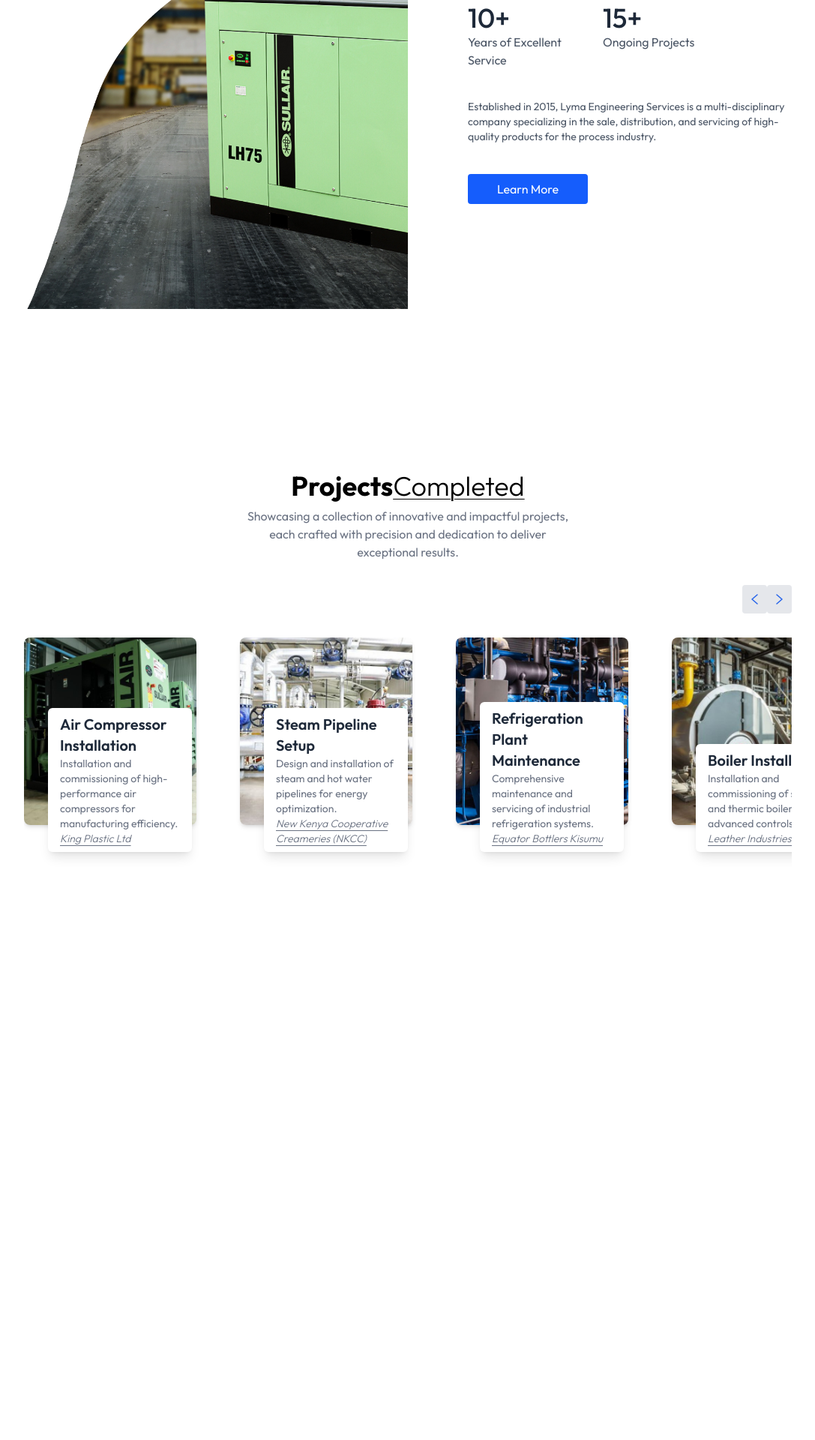
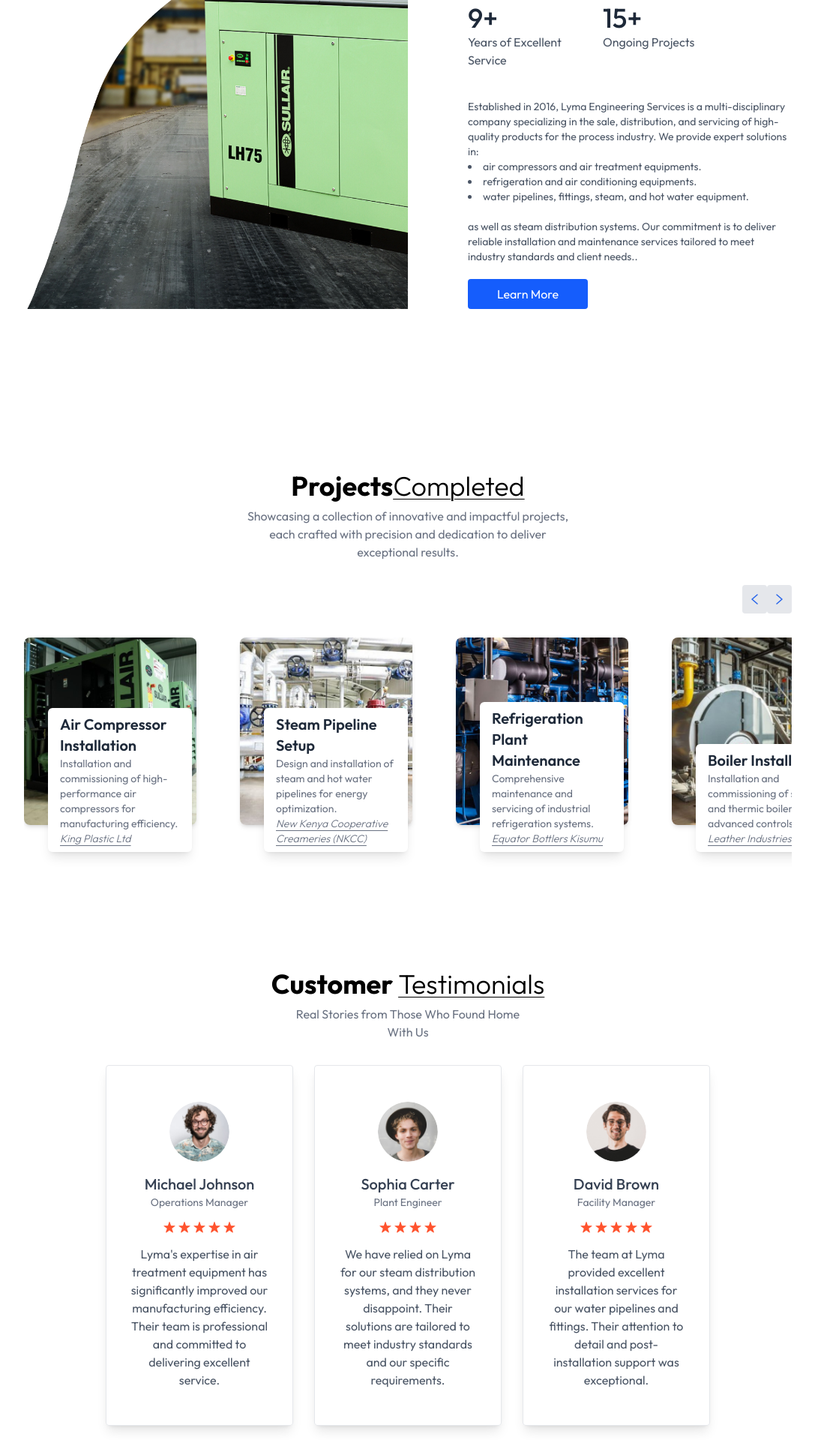
Before and after one commit to rodgerstar/Lyma, a React (Vite) app: page / in a window 1280 px wide. Shown: the part 1140-3060 px from the top of the page at 75% size, without its empty margins (96-1183 px from the left). Before the commit the page ends 2392 px from the top, so only its background shows below. Built offline with nearby package versions, Linux system fonts and the light colour scheme.

Commit message:
Testimonials

```diff
--- a/index.html
+++ b/index.html
@@ -1,5 +1,5 @@
 <!doctype html>
-<html lang="en">
+<html lang="en" class="scroll-smooth">
   <head>
     <meta charset="UTF-8" />
     <link rel="icon" type="image/svg+xml" href="/favicon.svg" />
--- a/src/App.jsx
+++ b/src/App.jsx
@@ -3,6 +3,7 @@ import React from "react";
 import Header from "./components/Header.jsx";
 import About from "./components/About.jsx"
 import Projects from "./components/Projects.jsx";
+import Testimonials from "./components/testimonials.jsx";
 
 const App = () => {
     return (
@@ -11,6 +12,7 @@ const App = () => {
             <Header/>
             <About />
             <Projects/>
+            <Testimonials/>
 
         </div>
     )
--- a/src/assets/assets.js
+++ b/src/assets/assets.js
@@ -12,7 +12,6 @@ import project_img_2 from './project_img_2.jpg'
 import project_img_3 from './project_img_3.jpg'
 import project_img_4 from './project_img_4.jpg'
 import project_img_5 from './project_img_5.jpg'
-import project_img_6 from './project_img_6.jpg'
 import profile_img_1 from './profile_img_1.png'
 import profile_img_2 from './profile_img_2.png'
 import profile_img_3 from './profile_img_3.png'
@@ -64,37 +63,31 @@ export const projectsData = [
     description: "Supply and installation of high-pressure compressed air pipelines for industrial use.",
     image: project_img_5,
   },
-  {
-    title: "Energy-Efficient Steam Distribution",
-    location: "Regional Processing Facility",
-    description: "Setup of steam distribution headers and heat recovery systems for optimized performance.",
-    image: project_img_6,
-  },
 ];
 
   export const testimonialsData = [
     {
-        name: "Donald Jackman",
-        title: "Marketing Manager",
+        name: "Michael Johnson",
+        title: "Operations Manager",
         image: profile_img_1,
-        alt: "Portrait of Donald Jackman",
+        alt: "Portrait of Michael Johnson",
         rating: 5,
-        text: "From the very first meeting, they understood my vision and helped me find the perfect property. Their attention to detail and commitment to client satisfaction is unmatched."
+        text: "Lyma's expertise in air treatment equipment has significantly improved our manufacturing efficiency. Their team is professional and committed to delivering excellent service."
     },
     {
-        name: "Richard Nelson",
-        title: "UI/UX Designer",
+        name: "Sophia Carter",
+        title: "Plant Engineer",
         image: profile_img_2,
-        alt: "Portrait of Richard Nelson",
+        alt: "Portrait of Sophia Carter",
         rating: 4,
-        text: "From the very first meeting, they understood my vision and helped me find the perfect property. Their attention to detail and commitment to client satisfaction is unmatched."
+        text: "We have relied on Lyma for our steam distribution systems, and they never disappoint. Their solutions are tailored to meet industry standards and our specific requirements."
     },
     {
-        name: "James Washington",
-        title: "Co-Founder",
+        name: "David Brown",
+        title: "Facility Manager",
         image: profile_img_3,
-        alt: "Portrait of James Washington",
+        alt: "Portrait of David Brown",
         rating: 5,
-        text: "From the very first meeting, they understood my vision and helped me find the perfect property. Their attention to detail and commitment to client satisfaction is unmatched."
+        text: "The team at Lyma provided excellent installation services for our water pipelines and fittings. Their attention to detail and post-installation support was exceptional."
     }
 ];
--- a/src/components/About.jsx
+++ b/src/components/About.jsx
@@ -15,7 +15,7 @@ const About = () => {
                 <div className='flex flex-col items-center-start mt-10 text-gray-600'>
                     <div className='grid grid-cols-2 gap-6 md:gap-10 w-full 2xl pr-28'>
                         <div>
-                            <p className='text-4xl font-medium text-gray-800 '>10+</p>
+                            <p className='text-4xl font-medium text-gray-800 '>9+</p>
                             <p>Years of Excellence</p>
                         </div>
                         <div>
@@ -23,7 +23,7 @@ const About = () => {
                             <p>Projects Completed</p>
                         </div>
                         <div>
-                            <p className='text-4xl font-medium text-gray-800'>10+</p>
+                            <p className='text-4xl font-medium text-gray-800'>9+</p>
                             <p>Years of Excellent Service</p>
                         </div>
                         <div>
@@ -31,10 +31,16 @@ const About = () => {
                             <p>Ongoing Projects</p>
                         </div>
                     </div>
-                    <p className='my-10 max-w-lg sm:text-sm'>Established in 2015, Lyma Engineering Services is a
-                        multi-disciplinary company specializing in the sale,
-                        distribution, and servicing of high-quality products for the process industry.</p>
-                    <button className='bg-blue-600 text-white px-6 py-2 rounded max-w-40'>Learn More</
+                    <p className='my-10 max-w-lg sm:text-sm '>Established in 2016, Lyma Engineering Services is a
+                        multi-disciplinary company specializing in the sale, distribution, and servicing of high-quality
+                        products for the process industry. We provide expert solutions in: <br/>
+                        <li>air compressors and air treatment equipments.</li>
+                        <li>refrigeration and air conditioning equipments.</li>
+                        <li>water pipelines, fittings, steam, and hot water equipment.</li>
+                       <br className='-mt-3'/>
+                        as well as steam distribution systems. Our commitment is to deliver reliable installation and maintenance
+                        services tailored to meet industry standards and client needs..</p>
+                    <button className='bg-blue-600 text-white px-6 py-2 rounded max-w-40 -mt-5'>Learn More</
                     button>
                 </div>
             </div>
--- /dev/null
+++ b/src/components/testimonials.jsx
@@ -0,0 +1,42 @@
+import React from "react";
+import {assets, testimonialsData} from "../assets/assets.js";
+
+const Testimonials = () => {
+    return (
+        <div className='container mx-auto py-10 lg:px-32 w-full
+        overflow-hidden' id='Testimonials'>
+            <h1 className='text-2xl sm:text-4xl font-bold mb-2
+            text-center'>Customer <span className='underline
+            underline-offset-4 decoration-1 font-light'>Testimonials</span></h1>
+            <p className='text-gray-500 max-w-80 text-center mb-8 mx-auto'>Real Stories from Those Who Found Home With
+                Us</p>
+
+            <div className="flex flex-wrap justify-center gap-7">
+                {testimonialsData.map((testimonial, index) => (
+                    <div
+                        key={index}
+                        className="max-w-[250px] border border-gray-200 shadow-lg rounded px-8 py-12 text-center"
+                    >
+                        <img
+                            className="w-20 h-20 rounded-full mx-auto mb-4"
+                            src={testimonial.image}
+                            alt={testimonial.alt}
+                        />
+                        <h2 className='text-xl text-gray-700 font-medium'>{testimonial.name}</h2>
+                        <p className='text-gray-500 mb-4 text-sm'>{testimonial.title}</p>
+                        <div className='flex justify-center gap-1 text-red-500 mb-4'>
+                            {Array.from({length: testimonial.rating}, (item, index)=>(
+                                <img key={index} src={assets.star_icon} alt=""/>
+                            ))}
+                        </div>
+                        <p className='text-gray-600'>{testimonial.text}</p>
+                    </div>
+                ))}
+            </div>
+
+
+        </div>
+    )
+}
+
+export default Testimonials
```
Also changed, not shown: src/components/Projects.jsx (+4 -4 lines), src/assets/project_img_5.jpg, src/assets/project_img_6.jpg (deleted).
